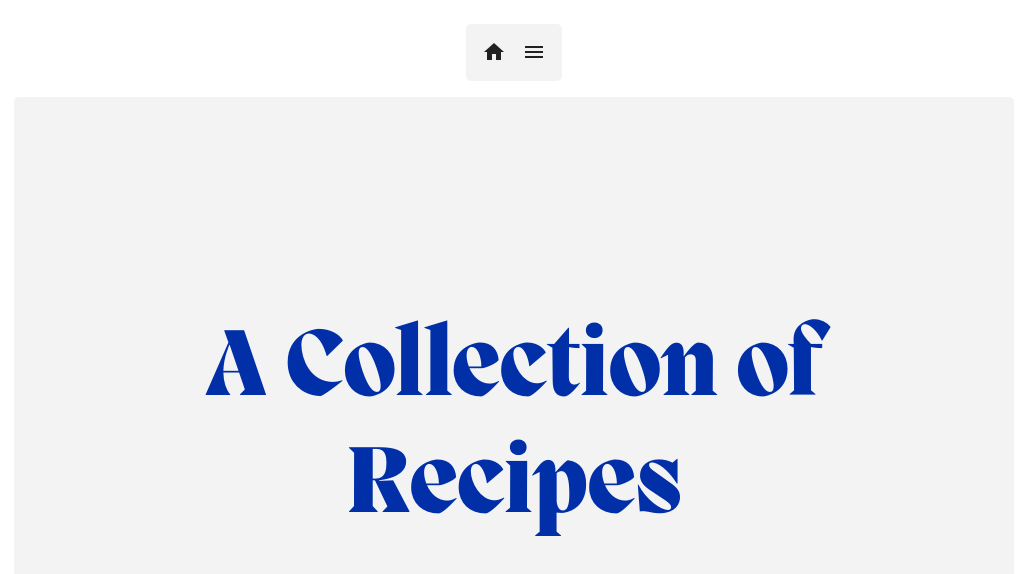
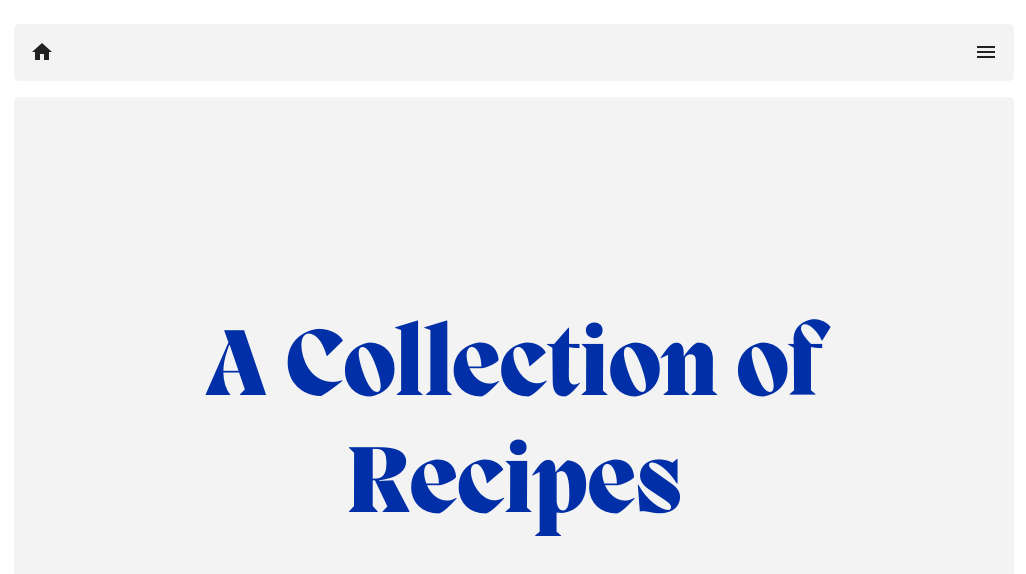
Before and after one commit to TatsutaScott/recipe_book, a Vue app: page / in a window 1280 px wide. Shown: the top 574 px of the page, without its empty margins (126-1152 px from the left). Built offline with nearby package versions, Linux system fonts and the light colour scheme.

Commit message:
corrected width issues

```diff
--- a/src/App.vue
+++ b/src/App.vue
@@ -21,7 +21,7 @@ import nav_comp from './components/nav_comp.vue'
   flex-direction: column;
   border-radius: 5px;
   max-width: 1000px;
-  width: auto;
+  width: 100%;
 }
 
 </style>
--- a/src/components/nav_comp.vue
+++ b/src/components/nav_comp.vue
@@ -13,7 +13,8 @@
 
 .nav_container {
   @include section;
-  width: auto;
+  width: 100%;
+  max-width: 1000px;
   display: flex;
   justify-content: space-between;
   background-color: $color_bg;
```
